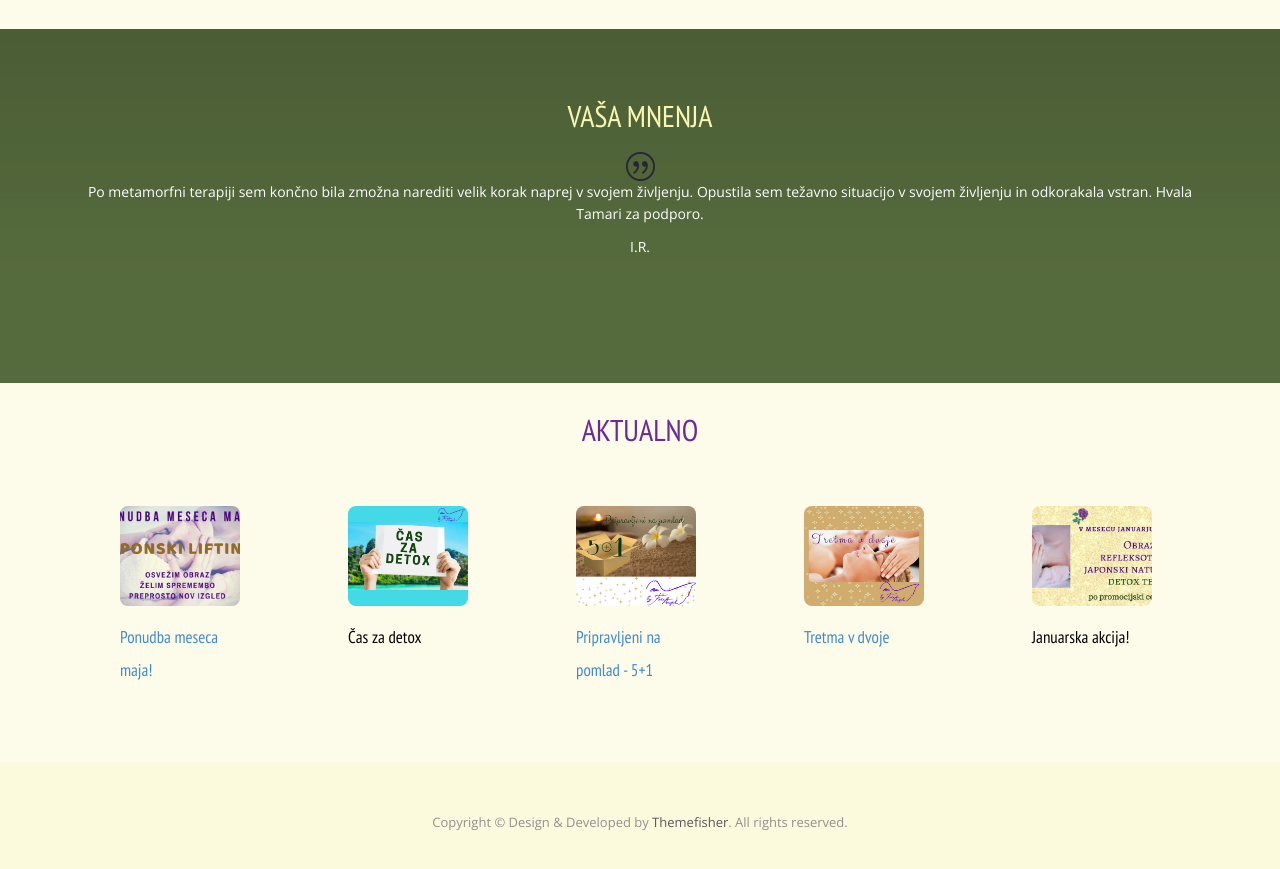
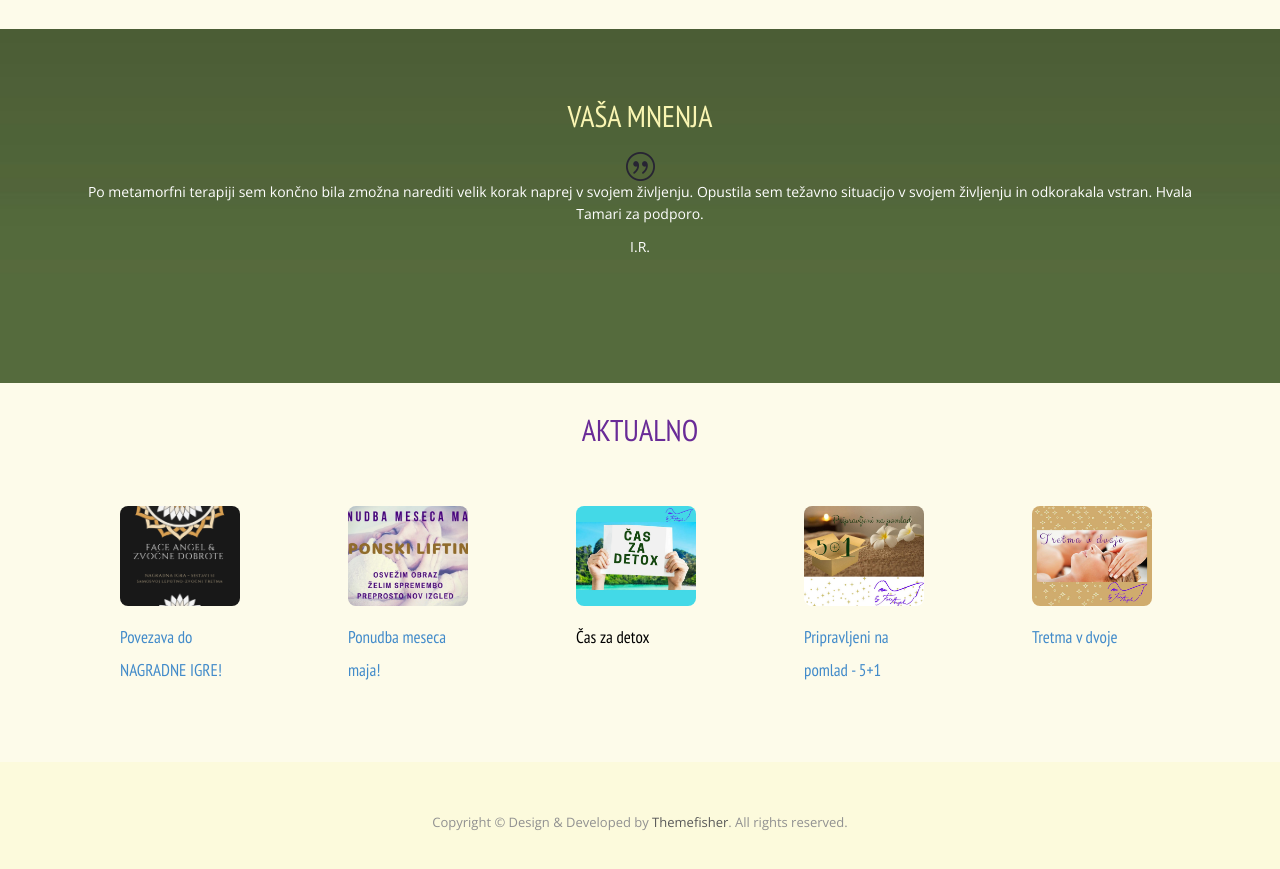
Before and after one commit to tamarazr/tamarazr.github.io, a Jekyll site: the page built from index.html, in a window 1280 px wide and 900 px high, scrolled down 2550 px. Shown: the top 869 px of the window. Built offline with Jekyll 4.4.1, drawn with Linux system fonts in a browser that asks for light colours; nearby versions of some CDN libraries; some web fonts are replaced.

Commit message:
Update index.html

```diff
--- a/index.html
+++ b/index.html
@@ -152,6 +152,12 @@ permalink: /
             <h2>AKTUALNO</h2>
           <div id="clients-logo" class="owl-carousel">
 	    <div class="clients-logo-img">
+                <a href="#face_angel">
+              <img src="{{ site.baseurl }}/img/aktualno/face_angel.jpg" alt="Aktualno">
+                </a>
+		    <p><a href="https://www.facebook.com/faceangel.si/posts/195000094457132">Povezava do NAGRADNE IGRE!</a></p>
+            </div>
+	    <div class="clients-logo-img">
                 <a href="#jap_lift">
               <img src="{{ site.baseurl }}/img/aktualno/jap_lift.jpg" alt="Aktualno">
                 </a>
@@ -175,12 +181,6 @@ permalink: /
                 </a>
 		    <p><a href="https://www.facebook.com/faceangel.si/">Tretma v dvoje</a></p>
             </div>
-            <div class="clients-logo-img">
-                <a href="#janopen">
-              <img src="{{ site.baseurl }}/img/aktualno/januar_akcija.jpg" alt="Aktualno">
-                </a>
-                <p>Januarska akcija!</p>
-            </div>
           </div>
         </div>
       </div>
@@ -188,6 +188,14 @@ permalink: /
   </div>
 </section>
 
+<div id="face_angel" class="modalDialog">
+	<div>
+		<a href="#close" title="Zapri" class="close">X</a>
+        <img src="{{ site.baseurl }}/img/face_angel.jpg" alt="Aktualno">
+		<p>25.5. zvečer bomo izžrebali 2 srečna nagrajenca, ki bosta osvojila svojo ZMAGOVALNO kombinacijo.
+Povezava do nagradne igre: <a href="https://www.facebook.com/faceangel.si/posts/195000094457132">KLIK</a></p>
+	</div>
+</div>
 <div id="jap_lift" class="modalDialog">
 	<div>
 		<a href="#close" title="Zapri" class="close">X</a>
```
